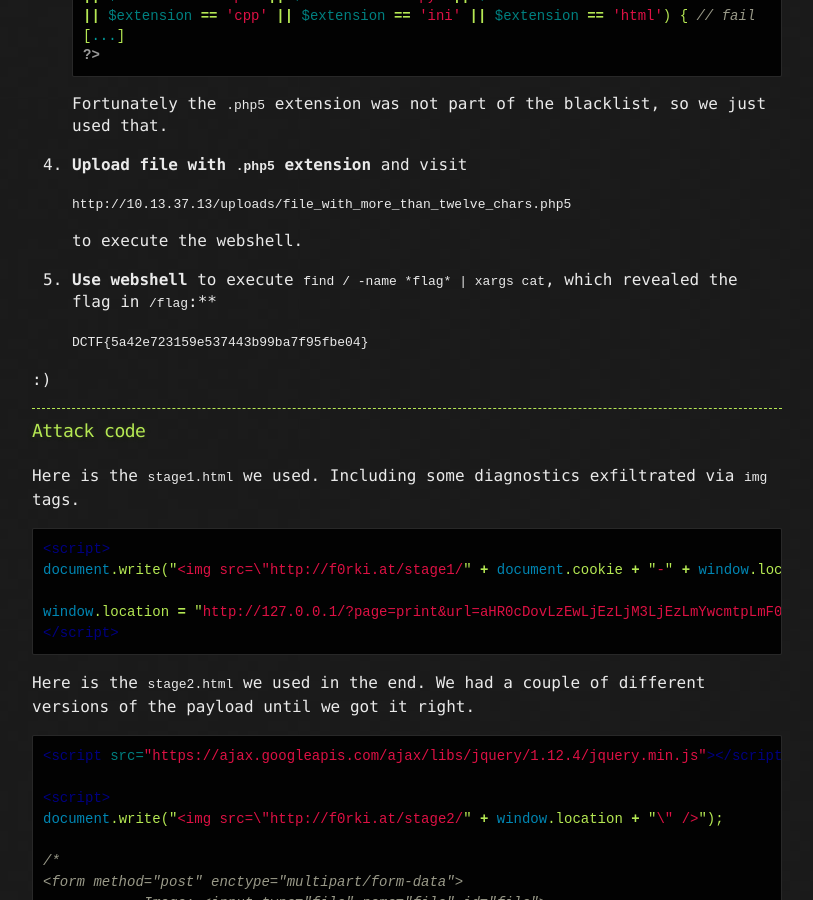
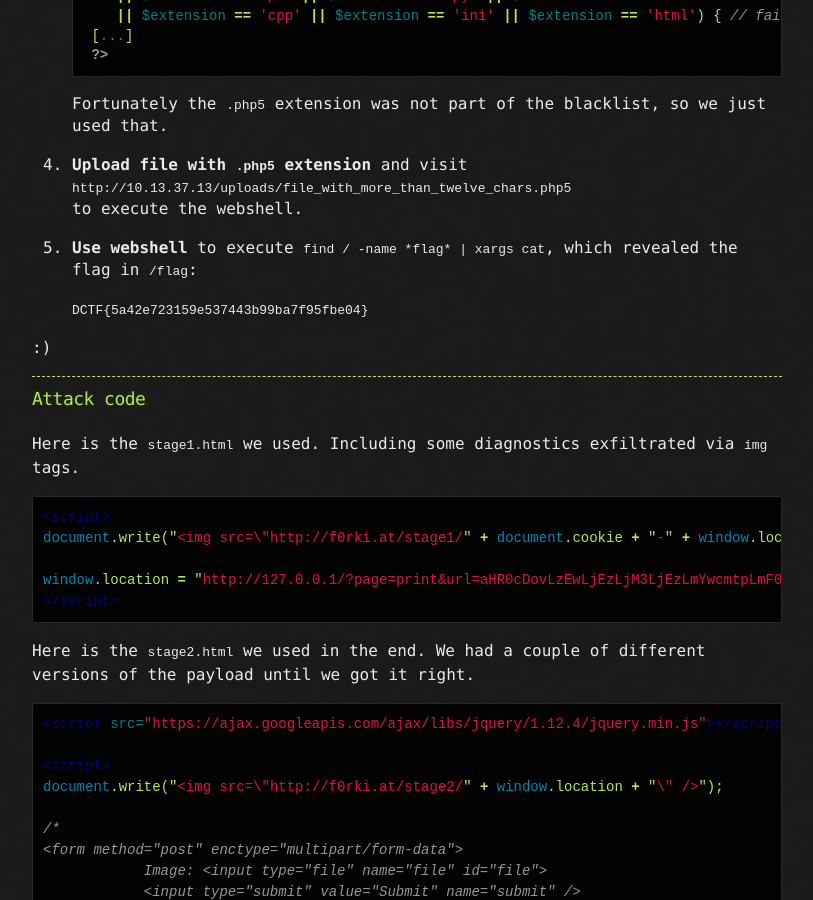
Before and after one commit to mtps3/Mtps3.github.io, a Jekyll site: the page built from _posts/2016-09-25-dctfquals2016-super-secure-company-llc.md, in a window 1280 px wide and 900 px high, scrolled down 6286 px. Shown: the whole window, without its empty margins (233-1046 px from the left). Built offline with Jekyll 4.4.1, drawn with Linux system fonts in a browser that asks for light colours.

Commit message:
dctf web300: now it should work out
see https://gist.github.com/clintel/1155906

````diff
--- a/_posts/2016-09-25-dctfquals2016-super-secure-company-llc.md
+++ b/_posts/2016-09-25-dctfquals2016-super-secure-company-llc.md
@@ -249,24 +249,24 @@
     and uploads a file.
 
     But the file upload code disallowed certain file extensions:
-```php
-<?php
-[...]
-if($extension == '' || $extension == 'php' || $extension == 'htaccess'
-   || $extension == 'pl' || $extension == 'py' || $extension == 'c'
-   || $extension == 'cpp' || $extension == 'ini' || $extension == 'html') { // fail
-[...]
-?>
-```
+
+    ```php
+    <?php
+    [...]
+    if($extension == '' || $extension == 'php' || $extension == 'htaccess'
+       || $extension == 'pl' || $extension == 'py' || $extension == 'c'
+       || $extension == 'cpp' || $extension == 'ini' || $extension == 'html') { // fail
+    [...]
+    ?>
+    ```
+
     Fortunately the `.php5` extension was not part of the blacklist, so we just used that.
 
 4. **Upload file with `.php5` extension** and visit
-
    `http://10.13.37.13/uploads/file_with_more_than_twelve_chars.php5`
-
    to execute the webshell.
 5. **Use webshell** to execute `find / -name *flag* | xargs cat`, which revealed the flag in
-   `/flag`:**
+   `/flag`:
 
    `DCTF{5a42e723159e537443b99ba7f95fbe04}`
 
````
